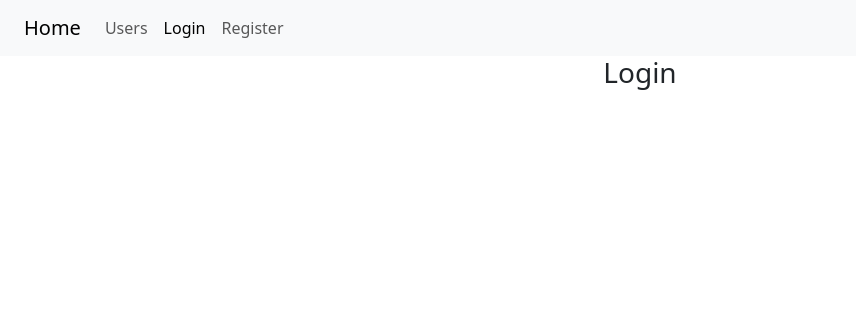
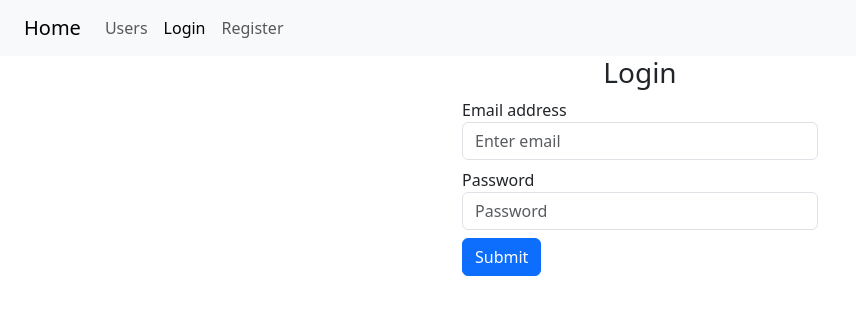
Before and after one commit to mohammadRezaPegah/back-end-connection, a React (Create React App) app: page /login in a window 1280 px wide. Shown: the top 314 px of the page, without its empty margins (0-856 px from the left). Built offline with nearby package versions, Linux system fonts and the light colour scheme.

Commit message:
From handeling and get elements with ref

```diff
--- a/src/components/login.jsx
+++ b/src/components/login.jsx
@@ -1,7 +1,21 @@
-import React, { Component } from "react";
+import axios from "axios";
+import React, { Component, createRef } from "react";
 
 class Login extends Component {
   state = {};
+  email = createRef();
+  password = createRef();
+  handleSubmit = async (e) => {
+    e.preventDefault();
+    const account = {
+      email: this.email.current.value,
+      password: this.password.current.value,
+    };
+    if (account.email && account.password) {
+      const response = await axios.post("https:/reqres.in/api/login", account);
+      console.log(response);
+    }
+  };
   render() {
     return (
       <>
@@ -10,6 +24,36 @@ class Login extends Component {
             <h1 className="text-cneter h3">Login</h1>
           </div>
         </div>
+        <div className="row justify-content-center">
+          <div className="col-lg-4 col-md-6 col-sm-12 col-12">
+            <form onSubmit={this.handleSubmit}>
+              <div className="form-group mb-2">
+                <label htmlFor="email">Email address</label>
+                <input
+                  ref={this.email}
+                  type="email"
+                  className="form-control"
+                  id="email"
+                  aria-describedby="emailHelp"
+                  placeholder="Enter email"
+                />
+              </div>
+              <div className="form-group mb-2">
+                <label htmlFor="password">Password</label>
+                <input
+                  ref={this.password}
+                  type="password"
+                  className="form-control"
+                  id="password"
+                  placeholder="Password"
+                />
+              </div>
+              <button type="submit" className="btn btn-primary">
+                Submit
+              </button>
+            </form>
+          </div>
+        </div>
       </>
     );
   }
--- a/src/components/userShow.jsx
+++ b/src/components/userShow.jsx
@@ -1,11 +1,11 @@
 import { useParams, useLocation } from "react-router-dom";
-import { useState, useEffect } from "react";
+import { useState, useEffect, useRef } from "react";
 import axios from "axios";
 import queryString from "query-string";
 const UserShow = (props) => {
   const [user, setUser] = useState({});
   const params = useParams();
-  console.log(props);
+  const users_name = useRef(null);
   // To use query location in url you most use query string package to parse information, That installed by below command <--comment
   // npm i query-string <--comment
   const query_param = queryString.parse(useLocation().search);
@@ -20,6 +20,7 @@ const UserShow = (props) => {
     getInformation();
     return () => {};
   }, []);
+  console.log("users name: ", users_name.current.outerText);
   return (
     <>
       <div className="row">
@@ -35,7 +36,7 @@ const UserShow = (props) => {
               style={{ width: "150px", height: "150px" }}
             />
             <div className="card-body">
-              <h5 className="card-title">
+              <h5 ref={users_name} className="card-title">
                 {user.first_name} {user.last_name}
               </h5>
               <p className="card-text">{user.email}</p>
```
